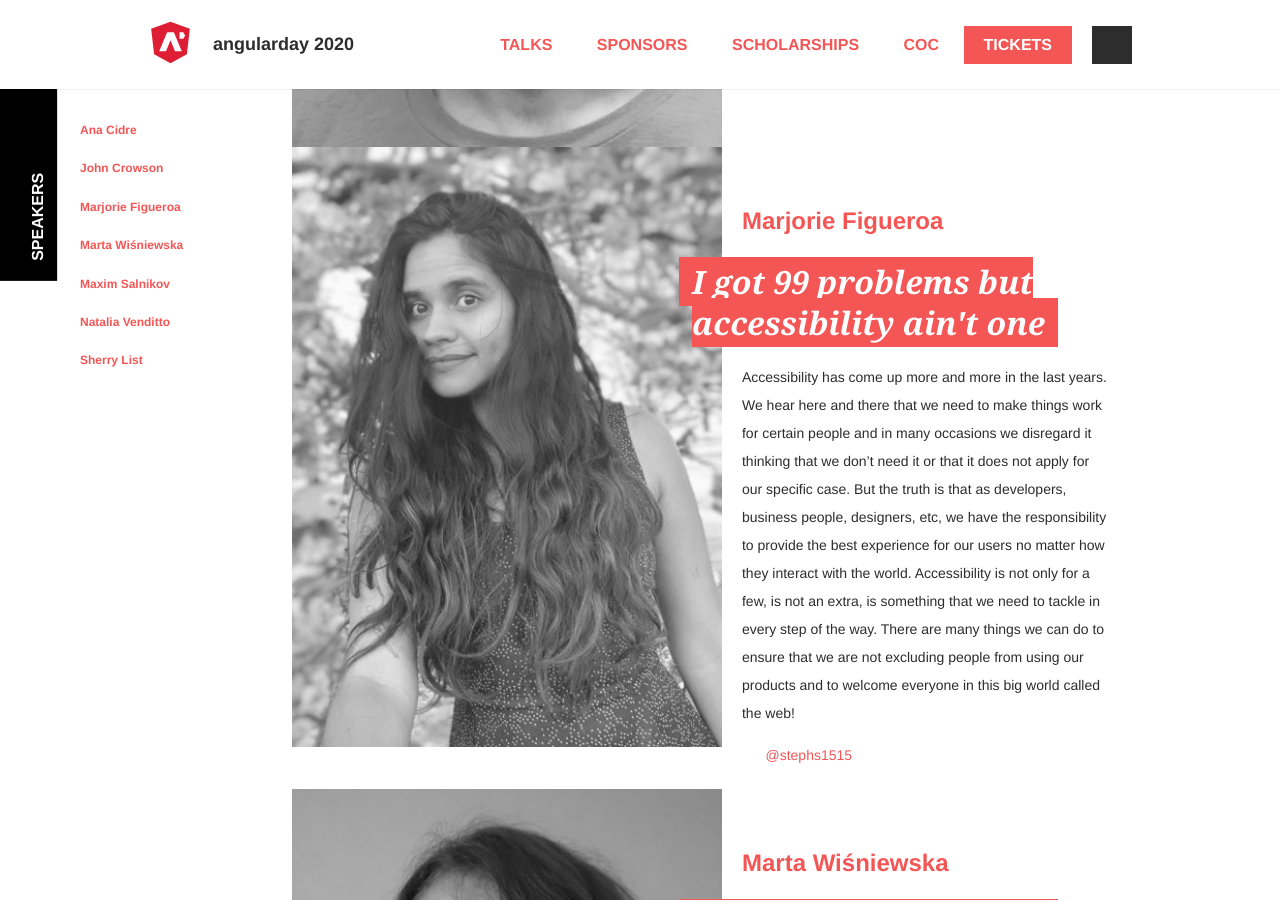
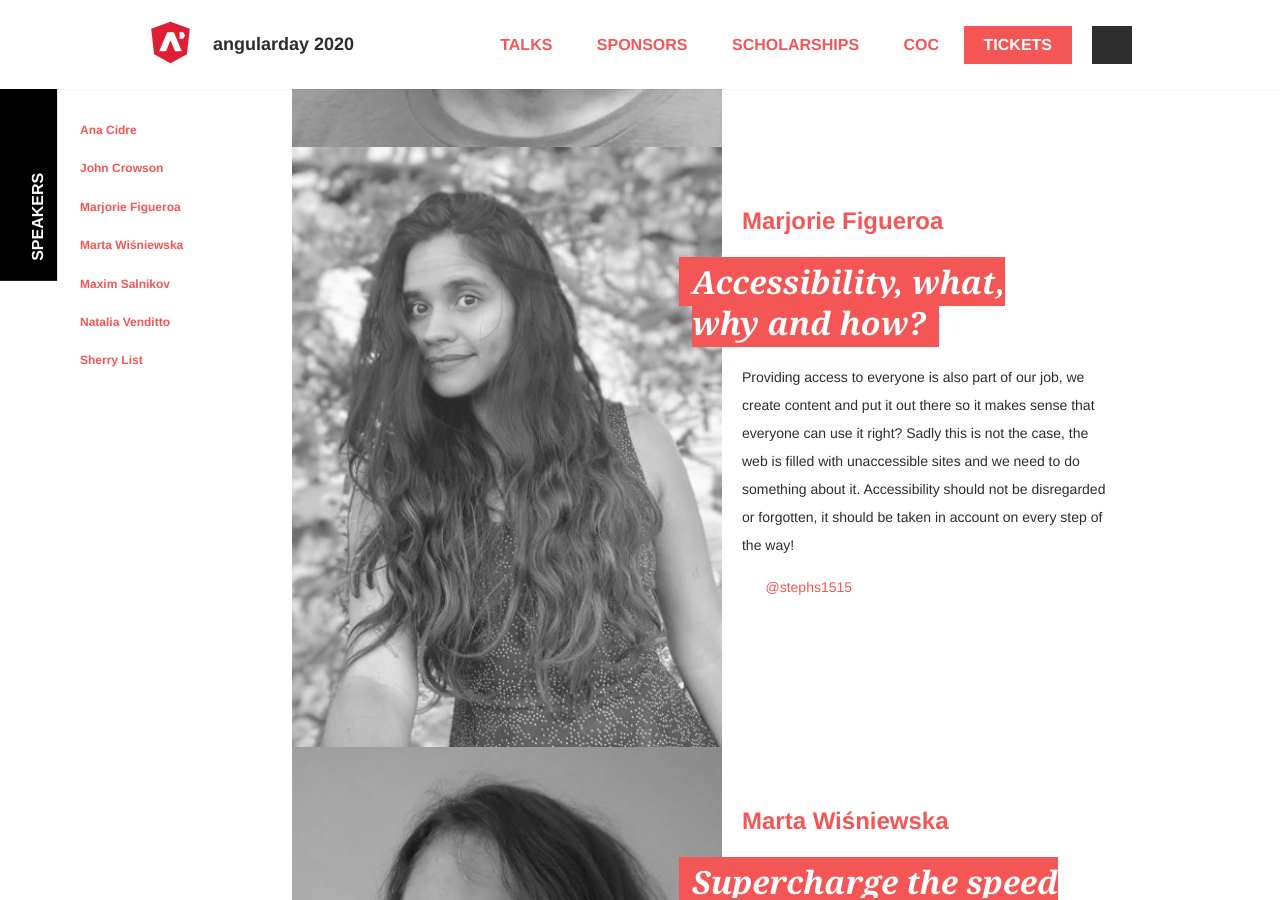
Before and after one commit to giuliatosato/2020.angularday.it, a Jekyll site: the page built from talks.html, in a window 1280 px wide and 900 px high, scrolled down 1501 px. Built offline with Jekyll 4.4.1, drawn with Linux system fonts in a browser that asks for light colours; some web fonts are replaced; comment, search, counter and statistics services are not loaded.

Commit message:
update marjorie talk

```diff
--- a/_data/talks.yml
+++ b/_data/talks.yml
@@ -25,19 +25,17 @@
     the @ngrx/store/testing module, giving developers easier ways to test store-dependent components and services.
     In this session, I will demonstrate testing store-dependent components and services using the NgRx MockStore,
     which provides the ability to mock the entire state or individual selectors. Say goodbye to the StoreModule!
+
 -
   speaker_id: marjorie-figueroa
   image:
   keynote: false
-  title: "I got 99 problems but accessibility ain't one"
+  title: "Accessibility, what, why and how?"
   extract: >
-    Accessibility has come up more and more in the last years.
-    We hear here and there that we need to make things work for certain people and in many occasions we disregard it thinking that we don’t need it
-    or that it does not apply for our specific case. But the truth is that as developers, business people, designers, etc,
-    we have the responsibility to provide the best experience for our users no matter how they interact with the world.
-    Accessibility is not only for a few, is not an extra, is something that we need to tackle in every step of the way.
-    There are many things we can do to ensure that we are not excluding people from using our products and to welcome everyone
-    in this big world called the web!
+    Providing access to everyone is also part of our job, we create content and put it out there so it makes sense that everyone can use it right?
+    Sadly this is not the case, the web is filled with unaccessible sites and we need to do something about it.
+    Accessibility should not be disregarded or forgotten, it should be taken in account on every step of the way!
+
 -
   speaker_id: marta-wisniewska
   image:
```
